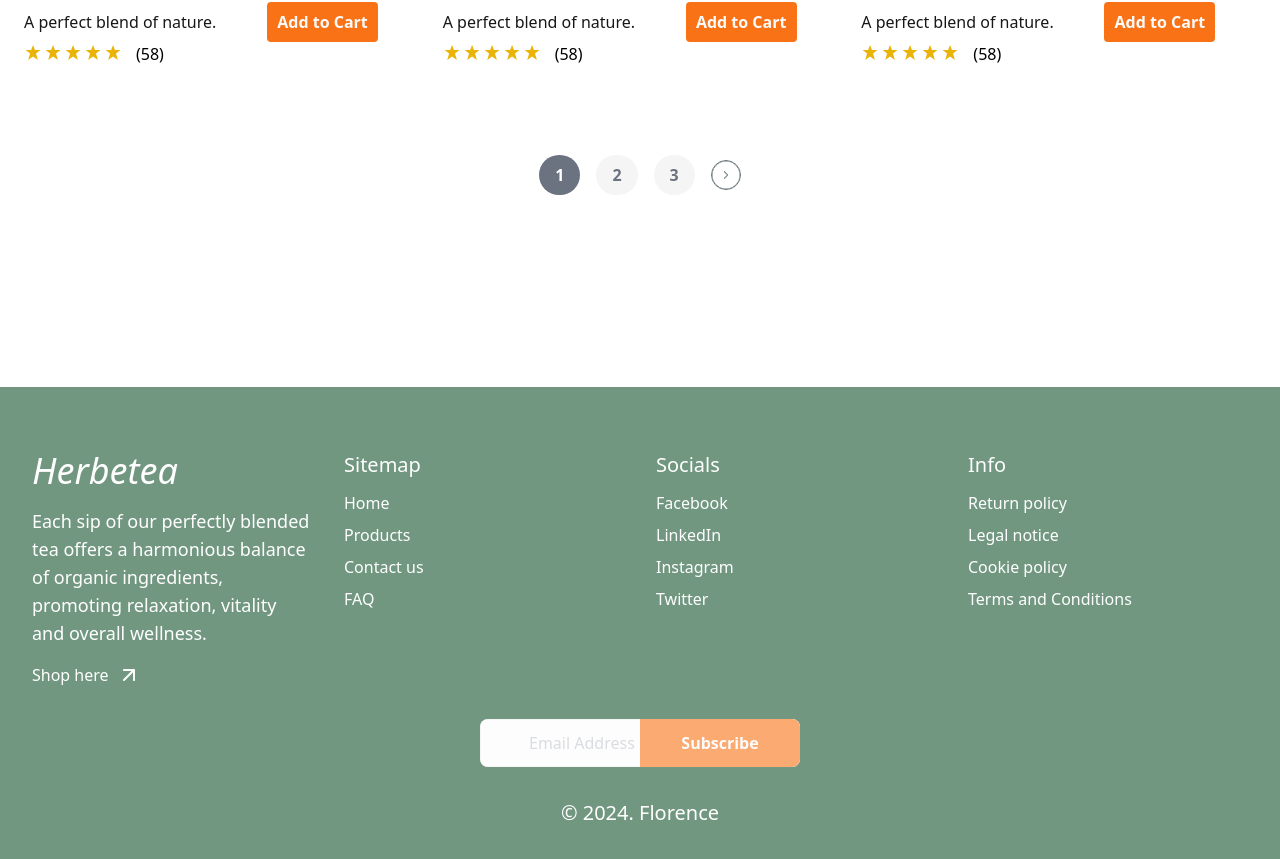
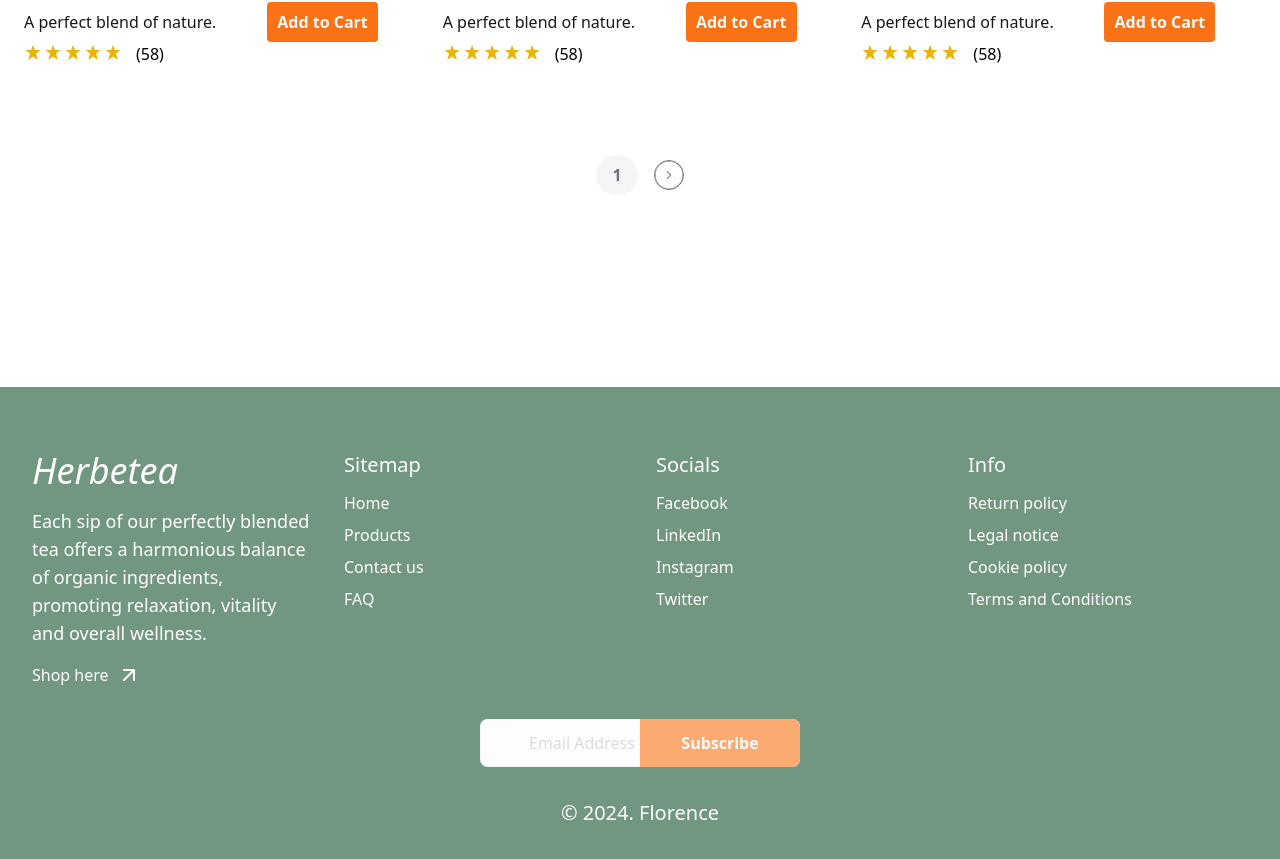
Before and after one commit to JO-YE/herbetea, a React (Create React App) app: page /product in a window 1280 px wide. Shown: the part 3155-4014 px from the top of the page. Built offline with nearby package versions, Linux system fonts and the light colour scheme.

Commit message:
CHORE: integrating the API to the product list, product now reads from the API

```diff
--- a/src/components/pagelist.jsx
+++ b/src/components/pagelist.jsx
@@ -1,54 +1,30 @@
 import React, { useState } from "react";
 import next from "../components/assets/product/nexticon.png";
 
-const PageList = () => {
-  const [selectedPage, setSelectedPage] = useState(1); // this default to page 1
-
-  // this function to handle page click
+const PageList = ({ currentPage, totalPages, onPageChange }) => {
   const handlePageClick = (page) => {
-    setSelectedPage(page);
+    onPageChange(page);
   };
 
-  // working on the change in bg color and text as we click on it
-  const pages = [
-    {
-      id: 1,
-      name: "1",
-      colorClass:
-        selectedPage === 1
-          ? "bg-gray-500 text-white"
-          : "bg-neutral-100 text-gray-500",
-    },
-    {
-      id: 2,
-      name: "2",
-      colorClass:
-        selectedPage === 2
-          ? "bg-gray-500 text-white"
-          : "bg-neutral-100 text-gray-500",
-    },
-    {
-      id: 3,
-      name: "3",
-      colorClass:
-        selectedPage === 3
-          ? "bg-gray-500 text-white"
-          : "bg-neutral-100 text-gray-500",
-    },
-  ];
+  // Generating the pages dynamically based on total pages
+  const pages = [...Array(totalPages).keys()].map((num) => num + 1);
 
   return (
     <div className="flex space-x-4 items-center justify-center pt-10 pb-48">
       {pages.map((page) => (
         <div
-          key={page.id}
-          className={`cursor-pointer rounded-full py-2 px-4 font-semibold font-Playfair Display ${page.colorClass} opacity-100`}
-          onClick={() => handlePageClick(page.id)}
+          key={page}
+          className={`cursor-pointer rounded-full py-2 px-4 font-semibold font-Playfair Display ${currentPage === page ? 'bg-gray-500 text-white' : 'bg-neutral-100 text-gray-500'} opacity-100`}
+          onClick={() => handlePageClick(page)}
         >
-          {page.name}
+          {page}
         </div>
       ))}
-      <button className="w-[30px] h-[30px] relative">
+      <button
+        className="w-[30px] h-[30px] relative"
+        onClick={() => handlePageClick(currentPage < totalPages ? currentPage + 1 : currentPage)}
+        disabled={currentPage >= totalPages}
+      >
         <img
           src={next}
           alt=""
```
